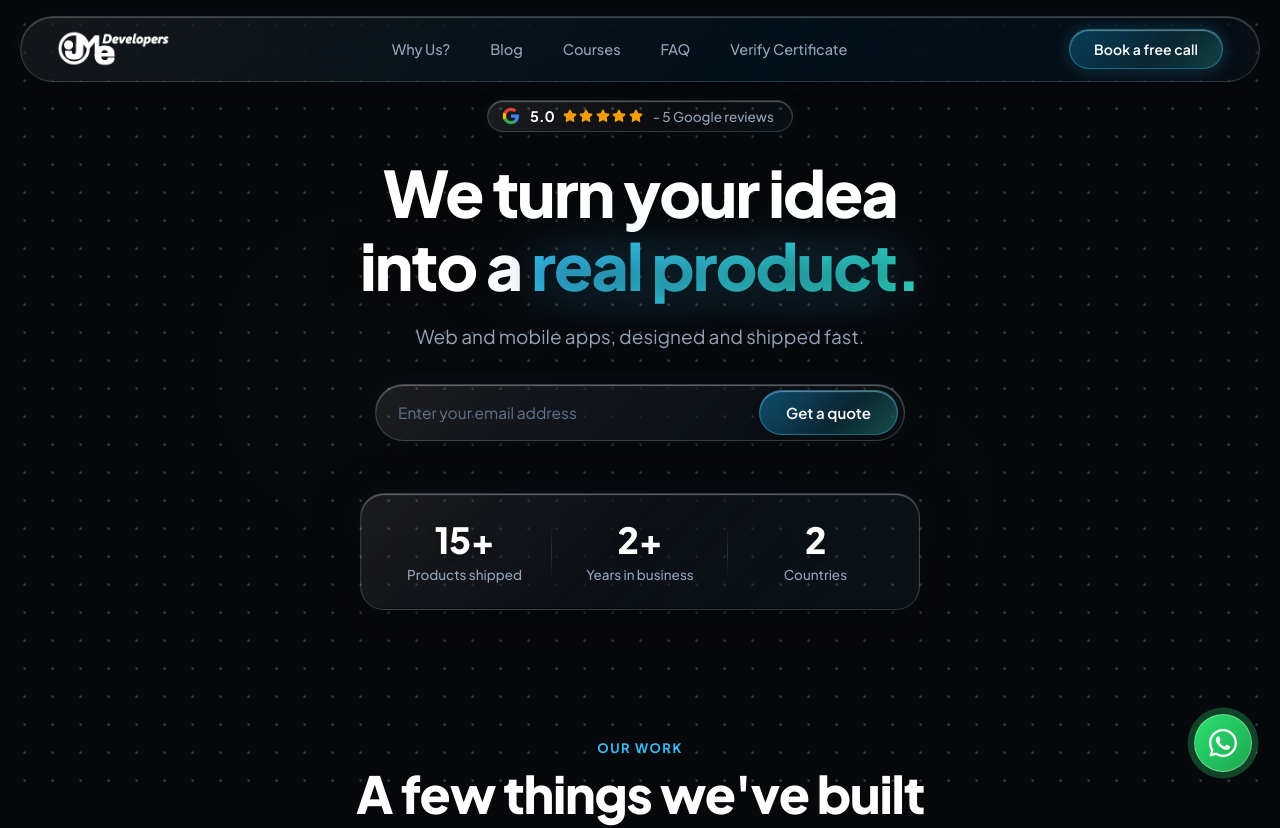
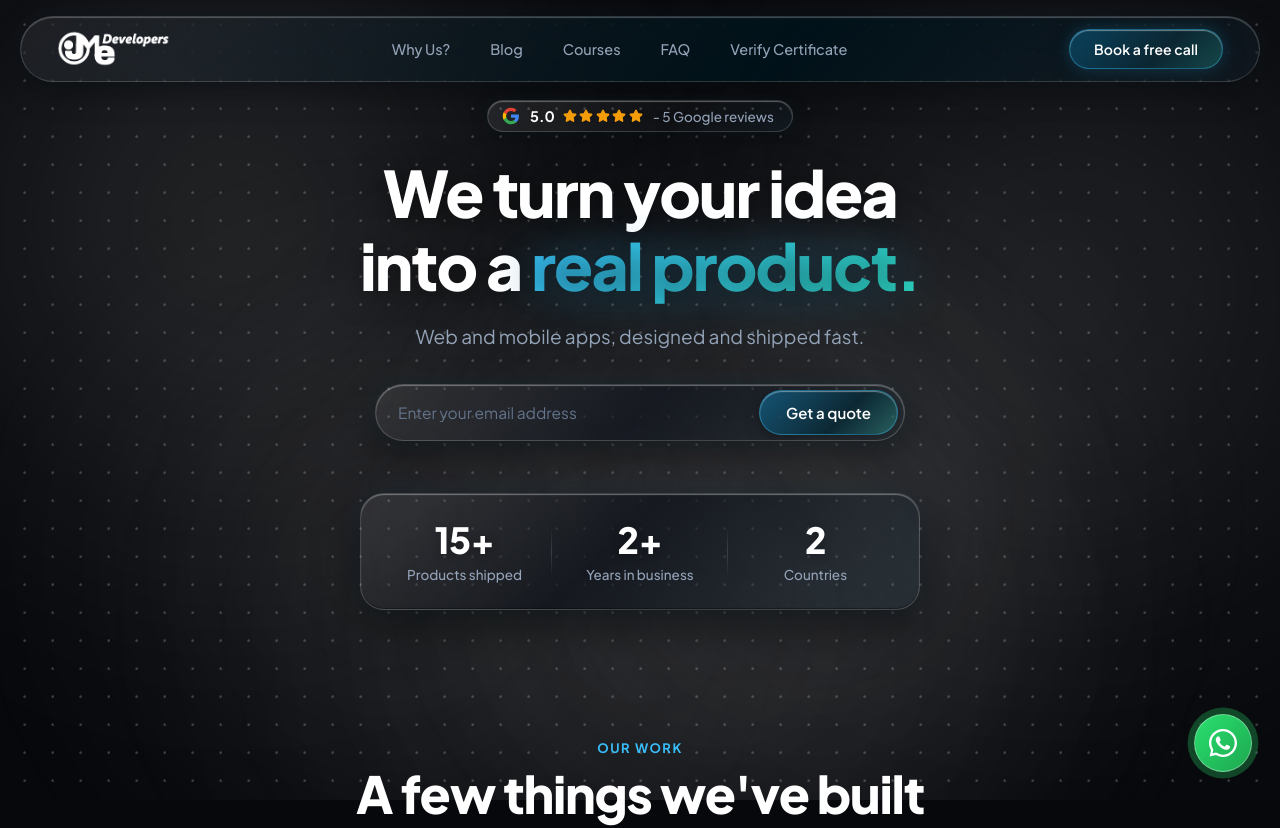
Before and after one commit to tahirazeem145/project-X, a React (Vite) app: page / in a window 1280 px wide. Shown: the top 828 px of the page. Built offline with nearby package versions, Linux system fonts and the light colour scheme.

Commit message:
feat: implement main application structure with hero section and glass-morphism styling

```diff
--- a/src/App.css
+++ b/src/App.css
@@ -355,31 +355,174 @@
   }
 }
 
-.ambient-glow {
+/* ==========================================================================
+   Full-Page Atmospheric Drifting Smoke & Volumetric Vapor System
+   ========================================================================== */
+.global-smoke-container {
+  position: fixed;
+  inset: 0;
+  width: 100vw;
+  height: 100vh;
+  pointer-events: none;
+  z-index: 0;
+  overflow: hidden;
+}
+
+.smoke-plume {
   position: absolute;
+  border-radius: 50%;
   pointer-events: none;
-  z-index: 1;
-  border-radius: 50%;
-}
-
-.glow-left {
-  width: 620px;
-  height: 620px;
-  left: 5%;
-  top: 10%;
-  background: radial-gradient(circle, rgba(255, 255, 255, 0.16) 0%, rgba(255, 255, 255, 0.05) 45%, rgba(255, 255, 255, 0) 70%);
-  filter: blur(80px);
-  animation: slowWhiteShadeDriftLeft 48s ease-in-out infinite alternate;
-}
-
-.glow-right {
-  width: 640px;
-  height: 640px;
+  will-change: transform, opacity;
+}
+
+.smoke-top-left {
+  width: 800px;
+  height: 800px;
+  top: -150px;
+  left: -150px;
+  background: radial-gradient(circle at 45% 45%, rgba(255, 255, 255, 0.16) 0%, rgba(255, 255, 255, 0.05) 40%, rgba(255, 255, 255, 0) 70%);
+  filter: blur(95px);
+  animation: smokeMorphLeft 44s ease-in-out infinite alternate;
+}
+
+.smoke-top-right {
+  width: 850px;
+  height: 850px;
+  top: -100px;
+  right: -180px;
+  background: radial-gradient(circle at 55% 45%, rgba(255, 255, 255, 0.14) 0%, rgba(255, 255, 255, 0.04) 45%, rgba(255, 255, 255, 0) 70%);
+  filter: blur(100px);
+  animation: smokeMorphRight 52s ease-in-out infinite alternate;
+}
+
+.smoke-center-drift {
+  width: 900px;
+  height: 700px;
+  top: 35%;
+  left: 20%;
+  background: radial-gradient(ellipse at 50% 50%, rgba(255, 255, 255, 0.12) 0%, rgba(255, 255, 255, 0.035) 50%, rgba(255, 255, 255, 0) 72%);
+  filter: blur(110px);
+  animation: smokeMorphCenter 60s ease-in-out infinite alternate;
+}
+
+.smoke-bottom-left {
+  width: 750px;
+  height: 750px;
+  bottom: -150px;
+  left: 0%;
+  background: radial-gradient(circle at 50% 50%, rgba(255, 255, 255, 0.13) 0%, rgba(255, 255, 255, 0.04) 45%, rgba(255, 255, 255, 0) 70%);
+  filter: blur(95px);
+  animation: smokeMorphBottomLeft 50s ease-in-out infinite alternate;
+}
+
+.smoke-bottom-right {
+  width: 800px;
+  height: 800px;
+  bottom: -120px;
   right: 5%;
-  top: 25%;
-  background: radial-gradient(circle, rgba(255, 255, 255, 0.14) 0%, rgba(255, 255, 255, 0.04) 45%, rgba(255, 255, 255, 0) 70%);
-  filter: blur(85px);
-  animation: slowWhiteShadeDriftRight 56s ease-in-out infinite alternate;
+  background: radial-gradient(circle at 50% 50%, rgba(255, 255, 255, 0.14) 0%, rgba(255, 255, 255, 0.04) 45%, rgba(255, 255, 255, 0) 70%);
+  filter: blur(100px);
+  animation: smokeMorphBottomRight 54s ease-in-out infinite alternate;
+}
+
+.smoke-ambient-pulse {
+  width: 1000px;
+  height: 1000px;
+  top: 15%;
+  left: 10%;
+  background: radial-gradient(circle, rgba(255, 255, 255, 0.08) 0%, rgba(255, 255, 255, 0.02) 55%, transparent 75%);
+  filter: blur(120px);
+  animation: smokeAtmosphericBreath 38s ease-in-out infinite alternate;
+}
+
+@keyframes smokeMorphLeft {
+  0% {
+    transform: translate(0, 0) rotate(0deg) scale(1);
+    opacity: 0.85;
+  }
+  50% {
+    transform: translate(120px, 80px) rotate(15deg) scale(1.18);
+    opacity: 1;
+  }
+  100% {
+    transform: translate(40px, -60px) rotate(-10deg) scale(0.92);
+    opacity: 0.8;
+  }
+}
+
+@keyframes smokeMorphRight {
+  0% {
+    transform: translate(0, 0) rotate(0deg) scale(1);
+    opacity: 0.8;
+  }
+  50% {
+    transform: translate(-100px, 90px) rotate(-12deg) scale(1.15);
+    opacity: 1;
+  }
+  100% {
+    transform: translate(-40px, -50px) rotate(15deg) scale(0.95);
+    opacity: 0.75;
+  }
+}
+
+@keyframes smokeMorphCenter {
+  0% {
+    transform: translate(0, 0) scale(1);
+    opacity: 0.7;
+  }
+  50% {
+    transform: translate(90px, -70px) scale(1.22);
+    opacity: 0.95;
+  }
+  100% {
+    transform: translate(-80px, 60px) scale(0.9);
+    opacity: 0.65;
+  }
+}
+
+@keyframes smokeMorphBottomLeft {
+  0% {
+    transform: translate(0, 0) scale(1);
+    opacity: 0.75;
+  }
+  50% {
+    transform: translate(70px, -90px) scale(1.16);
+    opacity: 0.95;
+  }
+  100% {
+    transform: translate(-50px, -30px) scale(0.92);
+    opacity: 0.7;
+  }
+}
+
+@keyframes smokeMorphBottomRight {
+  0% {
+    transform: translate(0, 0) scale(1);
+    opacity: 0.8;
+  }
+  50% {
+    transform: translate(-80px, -80px) scale(1.2);
+    opacity: 1;
+  }
+  100% {
+    transform: translate(60px, -40px) scale(0.9);
+    opacity: 0.75;
+  }
+}
+
+@keyframes smokeAtmosphericBreath {
+  0% {
+    transform: scale(0.95) translate(0, 0);
+    opacity: 0.6;
+  }
+  50% {
+    transform: scale(1.12) translate(40px, 30px);
+    opacity: 0.9;
+  }
+  100% {
+    transform: scale(1) translate(-30px, -20px);
+    opacity: 0.65;
+  }
 }
 
 .hero-content-wrapper {
--- a/src/App.jsx
+++ b/src/App.jsx
@@ -10,6 +10,7 @@ import VerifyCertificateModal from './components/VerifyCertificateModal';
 import InfoModal from './components/InfoModal';
 import ProjectDetailsModal from './components/ProjectDetailsModal';
 import DotGridCanvas from './components/DotGridCanvas';
+import AmbientSmokeBackground from './components/AmbientSmokeBackground';
 import './App.css';
 
 function App() {
@@ -35,6 +36,9 @@ function App() {
 
   return (
     <div className="app-wrapper">
+      {/* Full Page Volumetric Ambient Smoke Layer */}
+      <AmbientSmokeBackground />
+
       {/* Interactive Dot Grid Canvas with Mouse Ripple & Drift */}
       <DotGridCanvas />
 
--- a/src/components/HeroSection.jsx
+++ b/src/components/HeroSection.jsx
@@ -14,10 +14,6 @@ export default function HeroSection({ onGetQuote, onOpenReviewDetails }) {
 
   return (
     <section className="hero-section" aria-labelledby="hero-heading">
-      {/* Ambient background glows */}
-      <div className="ambient-glow glow-left" aria-hidden="true"></div>
-      <div className="ambient-glow glow-right" aria-hidden="true"></div>
-
       <div className="hero-content-wrapper">
         {/* Google review social proof badge */}
         <div className="hero-badge-row">
```
